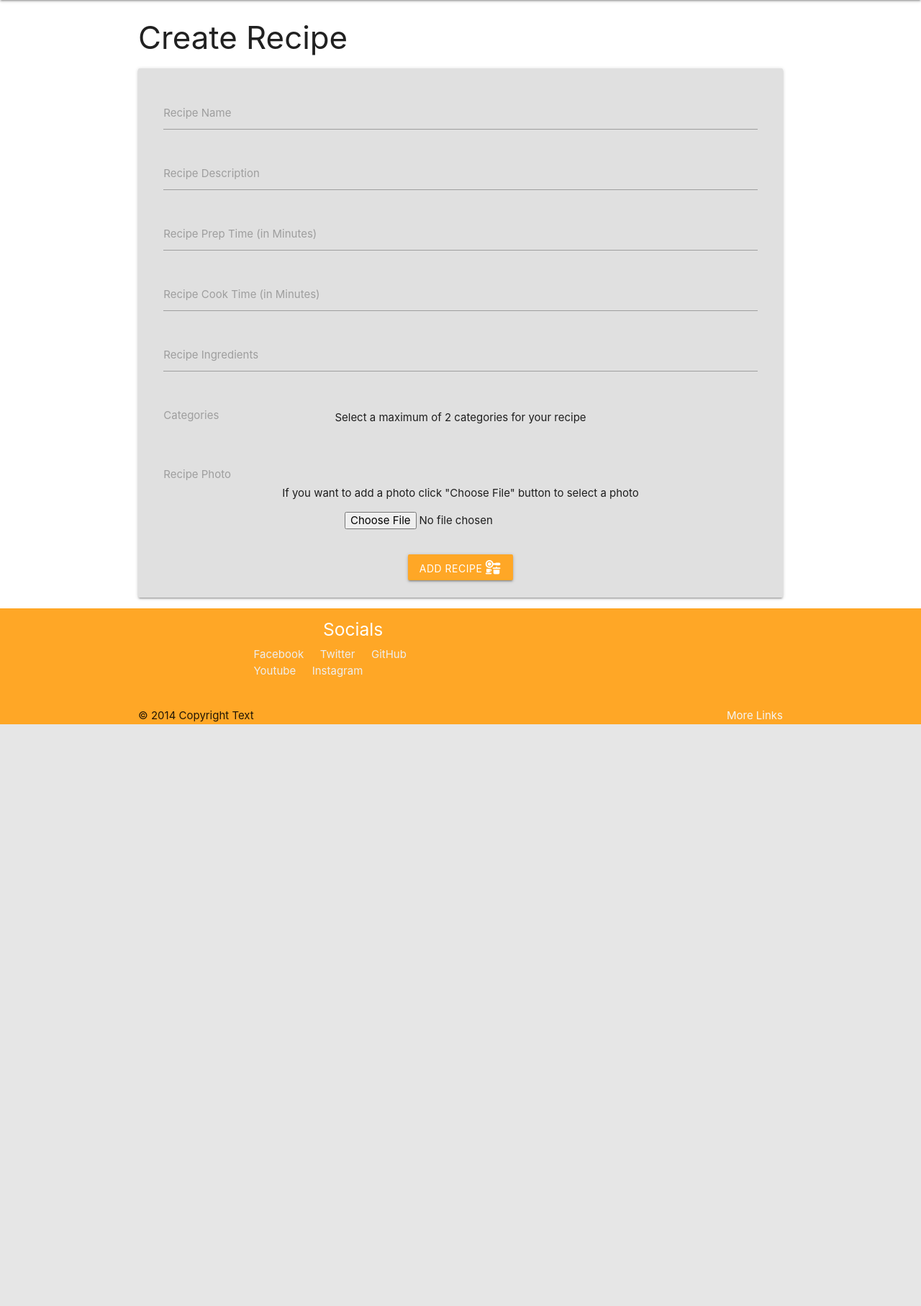
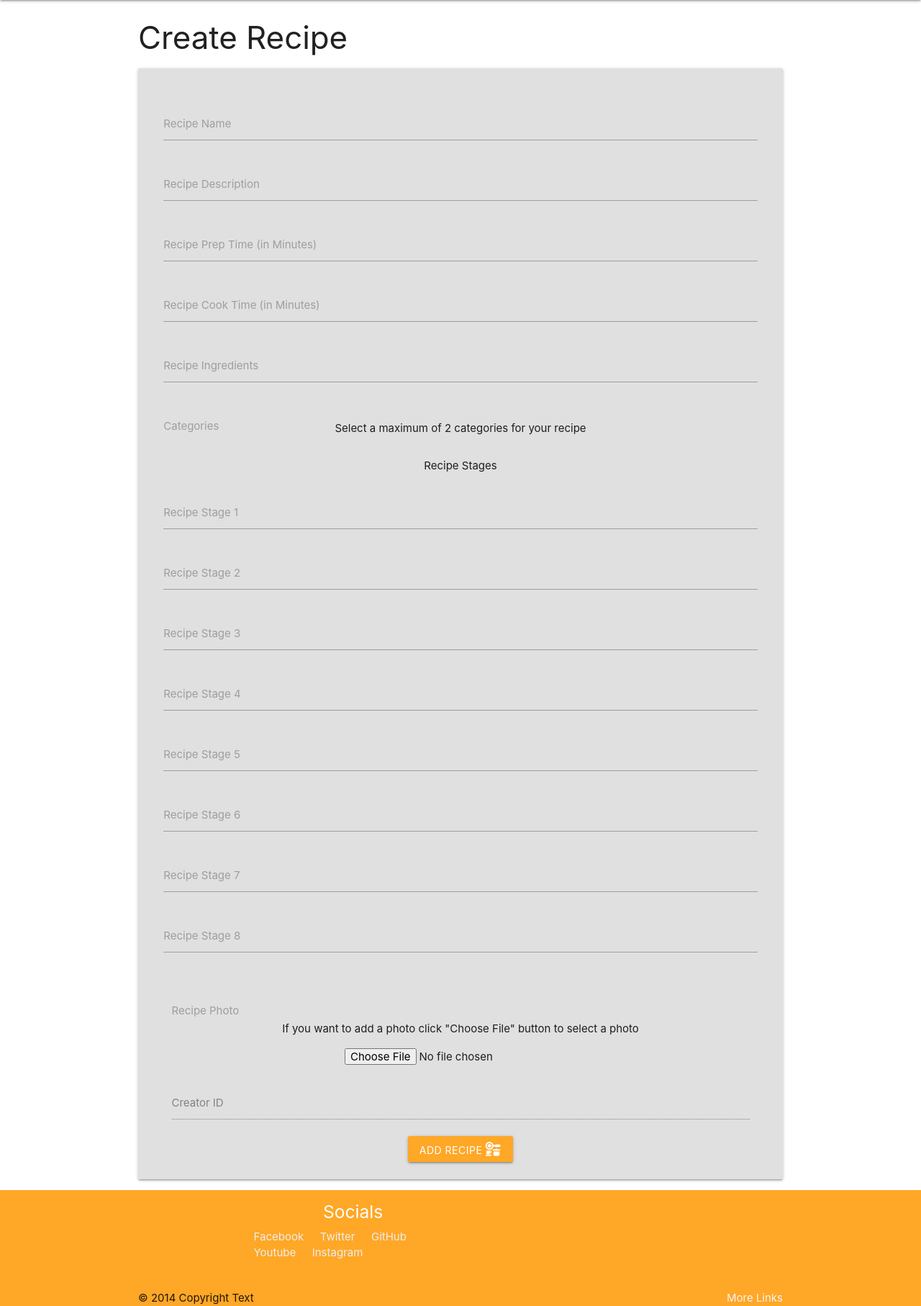
Before and after one commit to melanyhowell/p3, a Flask app: template munch/templates/add_recipe.html in a window 1280 px wide. Shown: the part 64-1878 px from the top of the page at 72% size. Before the commit the page ends 1070 px from the top, so only its background shows below. Run offline with Flask 3, Linux system fonts and the light colour scheme; the template is opened without the code that fills it, so the values that code supplies are empty.

Commit message:
created basic recipe submission form with routes and models updated

```diff
--- a/munch/templates/add_recipe.html
+++ b/munch/templates/add_recipe.html
@@ -44,6 +44,41 @@
                     <option value="under_30mins">Under 30 Mins</option>
                 </select>
             </div>
+            <!--recipe stages-->
+            <p>Recipe Stages</p>
+            <div class="input-field col s12">
+                <label for="recipe_stages_1">Recipe Stage 1</label>
+                <input id="recipe_stages_1" name="recipe_stages_1" type="text" required>
+            </div>
+            <div class="input-field col s12">
+                <label for="recipe_stages_2">Recipe Stage 2</label>
+                <input id="recipe_stages_2" name="recipe_stages_2" type="text" required>
+            </div>
+            <div class="input-field col s12">
+                <label for="recipe_stages_3">Recipe Stage 3</label>
+                <input id="recipe_stages_3" name="recipe_stages_3" type="text" required>
+            </div>
+            <div class="input-field col s12">
+                <label for="recipe_stages_4">Recipe Stage 4</label>
+                <input id="recipe_stages_4" name="recipe_stages_4" type="text" required>
+            </div>
+            <div class="input-field col s12">
+                <label for="recipe_stages_5">Recipe Stage 5</label>
+                <input id="recipe_stages_5" name="recipe_stages_5" type="text">
+            </div>
+            <div class="input-field col s12">
+                <label for="recipe_stages_6">Recipe Stage 6</label>
+                <input id="recipe_stages_6" name="recipe_stages_6" type="text">
+            </div>
+            <div class="input-field col s12">
+                <label for="recipe_stages_7">Recipe Stage 7</label>
+                <input id="recipe_stages_7" name="recipe_stages_7" type="text">
+            </div>
+            <div class="input-field col s12">
+                <label for="recipe_stages_8">Recipe Stage 8</label>
+                <input id="recipe_stages_8" name="recipe_stages_8" type="text">
+            </div>
+        </div>
             <div class="input-field col s12">
                 <!--image upload-->
                 <br>
@@ -51,7 +86,11 @@
                 <input id="recipePhoto" name="recipe_photo"type="file" required>
                 <label for="recipe_photo">Recipe Photo</label>
             </div>
-        </div>
+            <div class="input-field col s12">
+                <!--userid on who created recipe-->
+                <input id="creator_id" name="creator_id" type="text" disabled>
+                <label for="creator_id">Creator ID</label>
+            </div>
         <!--save/submit button-->
         <div class="you_shall_pass col s12 center-align">
             <button type="submit" class="btn waves-effect orange lighten-1">
```
Also changed, not shown: munch/routes.py (+7 -2 lines).
